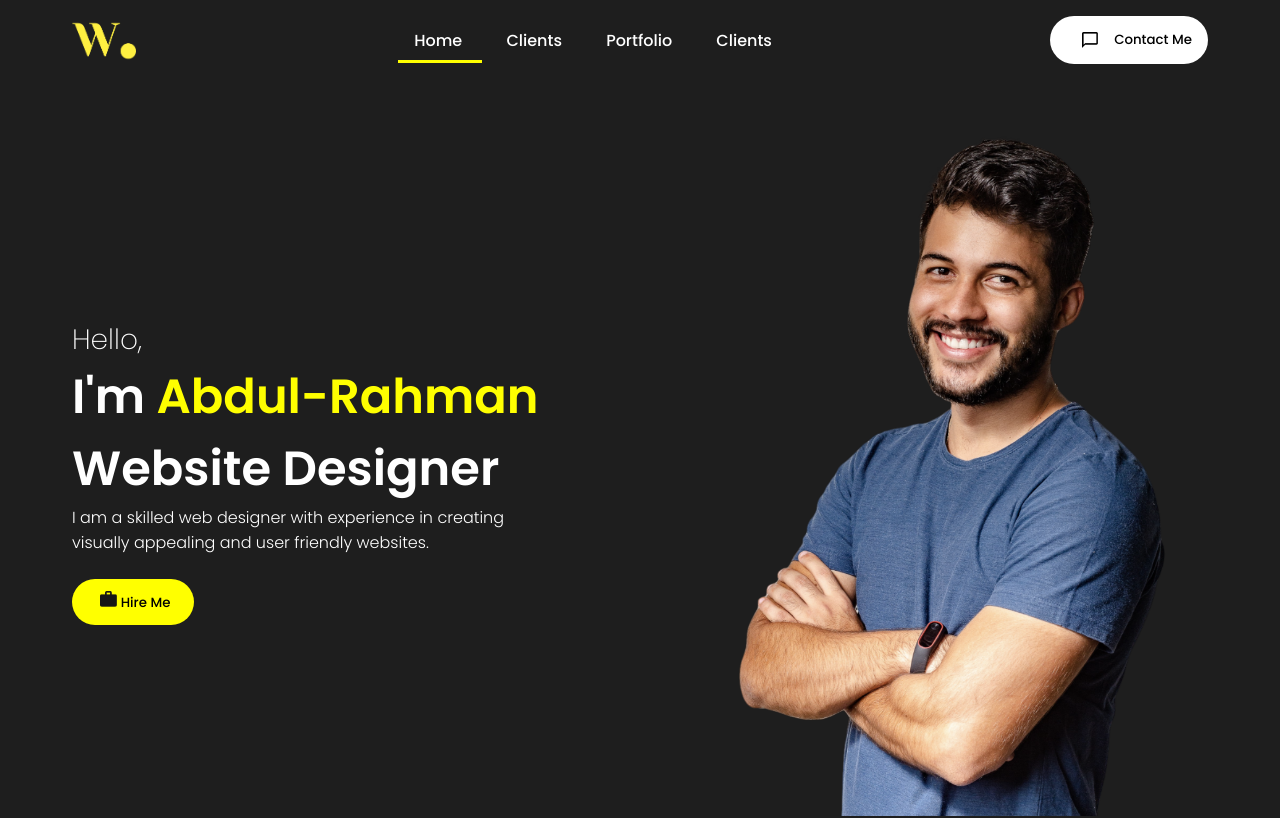
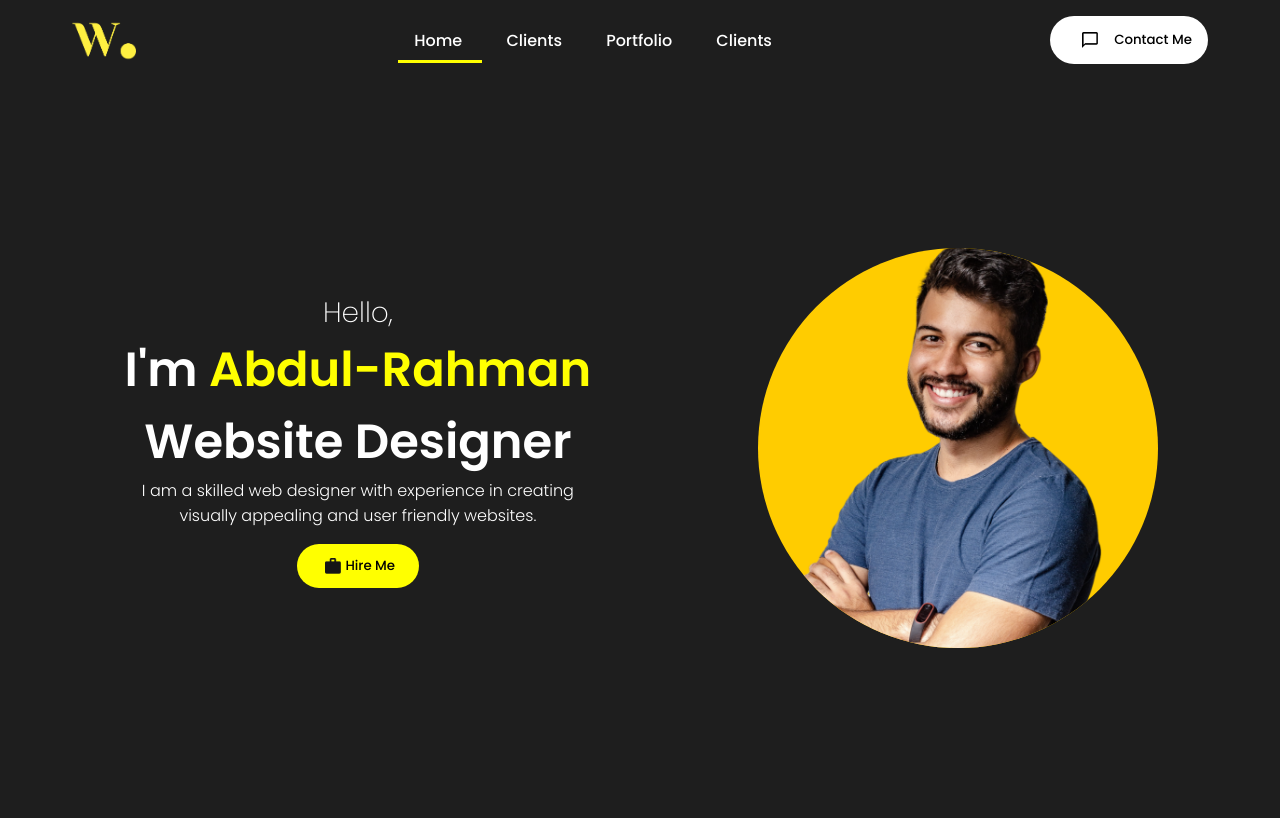
Before and after one commit to muheez-G/portfolio, a React (Vite) app: page / in a window 1280 px wide. Shown: the top 818 px of the page. Built offline with nearby package versions, Linux system fonts and the light colour scheme.

Commit message:
Initial commit

```diff
--- a/package.json
+++ b/package.json
@@ -1,5 +1,4 @@
 {
-  "homepage": "https://MDevHub.github.io/Portfolio",
   "name": "portfolio",
   "private": true,
   "version": "0.0.0",
--- a/src/components/Contact/contact.jsx
+++ b/src/components/Contact/contact.jsx
@@ -53,10 +53,18 @@ const Contact = () => {
                <textarea className='msg' name="message" rows='5' placeholder='Your Message'></textarea>
                <button type='submit' value='Send' className="submitBtn">Submit</button>
                <div className="links">
-                  <img src={FacebookIcon} alt="Facebook" className="link" />
-                  <img src={TwitterIcon} alt="Twitter" className="link" />
-                  <img src={YoutubeIcon} alt="Youtube" className="link" />
-                  <img src={IntagramIcon} alt="Instagram" className="link" />
+                  <a href="http://" target="_blank" rel="noopener noreferrer">
+                     <img src={FacebookIcon} alt="Facebook" className="link" />
+                  </a>
+                  <a href="https://x.com/Hard2kill_AO?t=dSqldSbv7IT2a2YrFNY_JA&s=09" target="_blank" rel="noopener noreferrer">
+                     <img src={TwitterIcon} alt="Twitter" className="link" />
+                  </a>
+                  <a href="http://" target="_blank" rel="noopener noreferrer">
+                     <img src={YoutubeIcon} alt="Youtube" className="link" />
+                  </a>
+                  <a href="http://" target="_blank" rel="noopener noreferrer">
+                     <img src={IntagramIcon} alt="Instagram" className="link" />
+                  </a>
                </div>
             </form>
          </div>
--- a/src/components/Intro/intro.css
+++ b/src/components/Intro/intro.css
@@ -5,16 +5,40 @@
    margin: 0 auto;
    overflow: hidden;
    position: relative;
+   display: flex;
+   justify-content: center;
+   align-items: center;
 }
-.bg{
+
+.bgDiv {
+   position: relative;
+   width: 100%;
+   height: 100vh;
+   display: flex;
+   justify-content: center;
+   align-items: center;
+}
+
+.bg {
    position: absolute;
-   top: -4rem;
-   right: 0;
+   top: 50%;
+   left: 50%;
+   transform: translate(-50%, -50%);
    z-index: -1;
    object-fit: cover;
-   height: 100vh;
+   height: 50vh;
+   width: 50vh;
+   border-radius: 50%;
+   background-color: #ffcc00;
+   transition: transform 0.3s ease-in-out;
 }
-.introContent{
+
+.bg:hover {
+   transform: translate(-50%, -50%) scale(1.05);
+}
+
+.introContent {
+   z-index: 1;
    height: 100vh;
    width: 100vw;
    padding: 2rem;
@@ -23,50 +47,62 @@
    display: flex;
    flex-direction: column;
    justify-content: center;
+   text-align: center;
+   color: white;
 }
-.hello{
+
+.hello {
    font-size: 1.75rem;
    font-weight: 100;
 }
-.introName{
+
+.introName {
    color: yellow;
 }
-.introPara{
-   font-size: medium ;
+
+.introPara {
+   font-size: medium;
    font-weight: 300;
 }
-.btn{
+
+.btn {
    background: yellow;
-   margin: 1rem 0;
+   margin: 1rem auto;
    padding: 0.75rem 1.5rem;
    border: none;
    border-radius: 2rem;
    cursor: pointer;
+   display: flex;
+   align-items: center;
+   justify-content: center;
+   transition: background-color 0.3s ease;
 }
-.btnImg{
+
+.btn:hover {
+   font-weight: 900;
+   background-color: #ffd700; /* Slightly darker yellow for hover effect */
+}
+
+.btnImg {
    object-fit: cover;
    margin: 0 0.25rem;
    height: 1rem;
-
-}
-.btn:hover{
-   font-weight: 900;
 }
 
-@media screen and (max-width:840px) {
-   .bg{
-      right: -9vw;
+@media screen and (max-width: 840px) {
+   .bg {
+      right: 9vw;
    }
-   .introContent{
-      font-size: 9vw;
+   .introContent {
+      font-size: 3vw;
    }
-   .hello{
+   .hello {
       font-size: 4.5rem;
    }
 }
 
-@media screen and (max-width:480px) {
-   .bg{
+@media screen and (max-width: 480px) {
+   .bg {
       right: -19vw;
    }
 }
```
